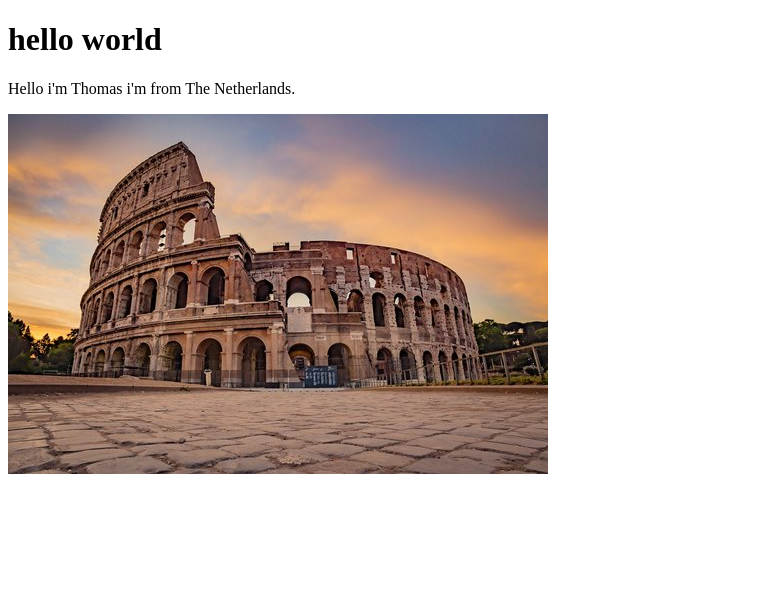
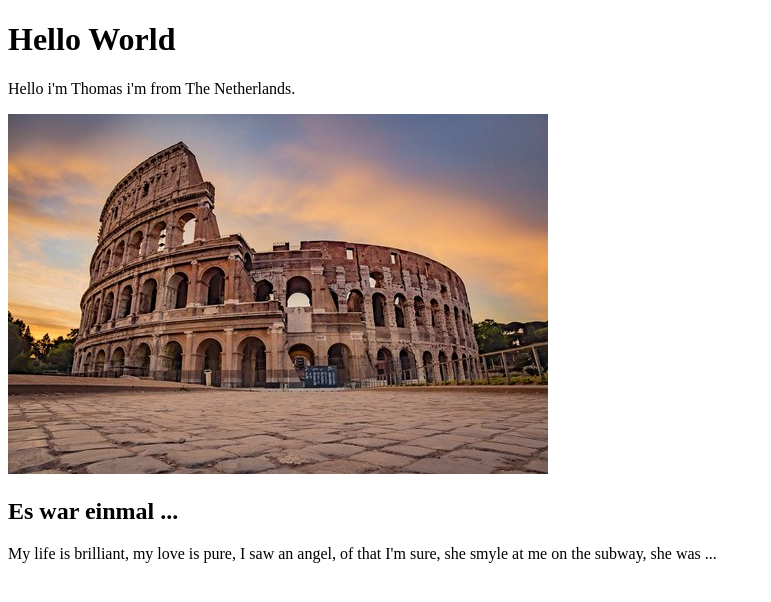
Before and after one commit to Kienkulu/Colloseum, a plain HTML site: page index.html in a window 1280 px wide. Shown: the whole page, without its empty margins (0-771 px from the left). Drawn offline with Linux system fonts and the light colour scheme.

Commit message:
add p with text

```diff
--- a/index.html
+++ b/index.html
@@ -7,8 +7,10 @@
     <title>Document</title>
 </head>
 <body>
-    <h1>hello world</h1>
+    <h1>Hello World</h1>
     <p>Hello i'm Thomas i'm from The Netherlands. </p>
     <img src="./assets/Colloseum.jpg" alt="The old Colloseum">
+    <h2>Es war einmal ...</h2>
+    <p>My life is brilliant, my love is pure, I saw an angel, of that I'm sure, she smyle at me on the subway, she was ...</p>
 </body>
 </html>
```
